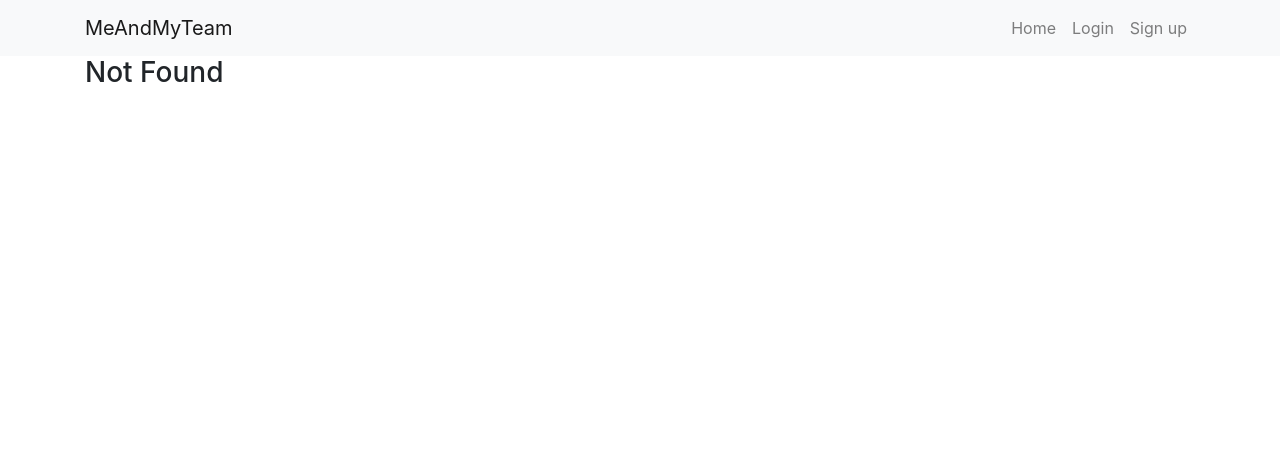
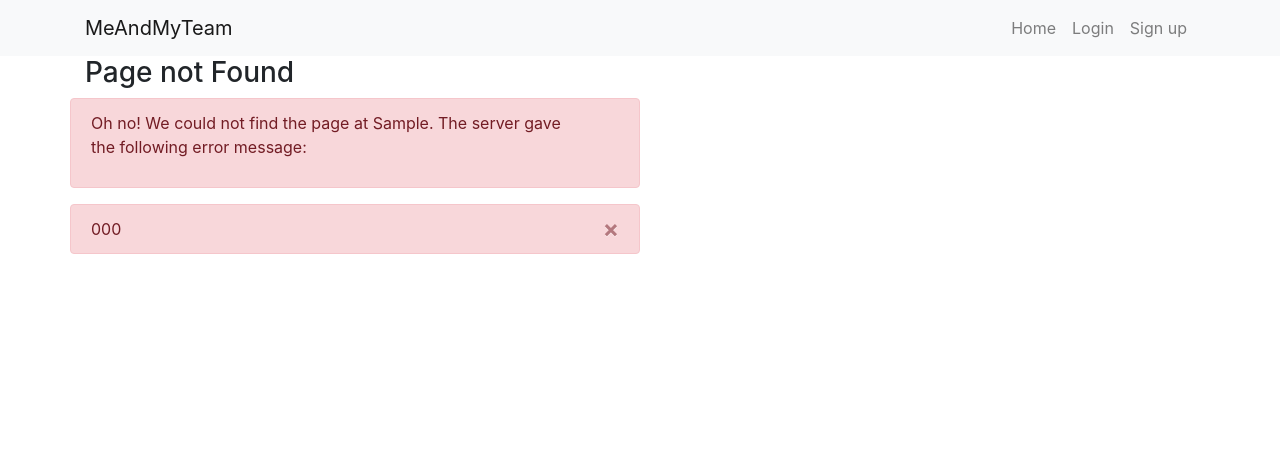
Before and after one commit to vetleen/vetletemplate, a Django app: template templates/404.html in a window 1280 px wide. Shown: the top 453 px of the page. Run offline with Django 3.2, Linux system fonts and the light colour scheme; the template is opened without the code that fills it: most values are stand-ins (such as "Sample title", 1, 10 or a date in 2020); some libraries are stand-ins or nearby versions.

Commit message:
trying to add 404 and can only test when debug is false - seems to be working now, just gonna fine tune the template

```diff
--- a/templates/404.html
+++ b/templates/404.html
@@ -4,10 +4,25 @@
 <div class="container">
   <div class="row">
     <div class="col-lg-12">
-      <h3> Not Found </h3>
+      <h3> Page not Found </h3>
     </div>
   </div> <!-- row -->
-  {% include "includeable/message_displayer.html" %}
+  <div class="row justify-content-start">
+    <div  class="alert alert-danger col-lg-6 alert-dismissible fade show" role="alert">
+      <p> Oh no! We could not find the page at {{ request_path }}. The server gave the following error message:</p>
+    </div>
+  </div> <!-- row -->
+
+
+  <div class="row justify-content-start">
+    <div  class="alert alert-danger col-lg-6 alert-dismissible fade show" role="alert">
+      {{ exception }}
+      <button type="button" class="close" data-dismiss="alert" aria-label="Close">
+        <span aria-hidden="true">&times;</span>
+      </button>
+    </div>
+  </div> <!-- row -->
+
 </div><!-- container -->
 
 {% endblock %}
```
